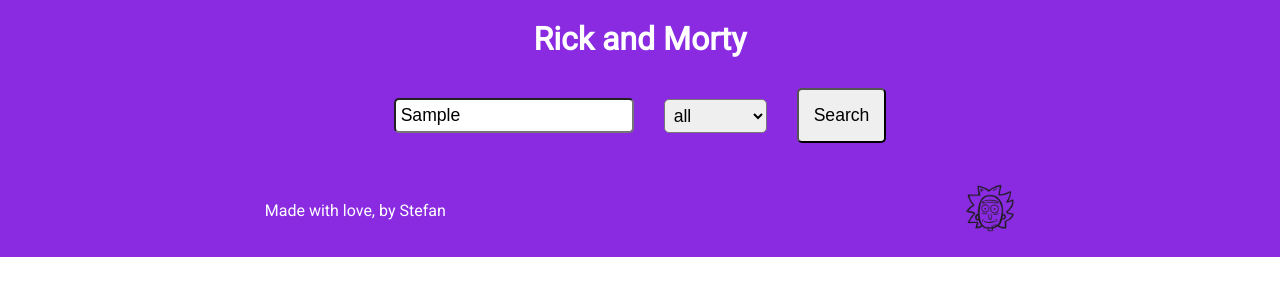
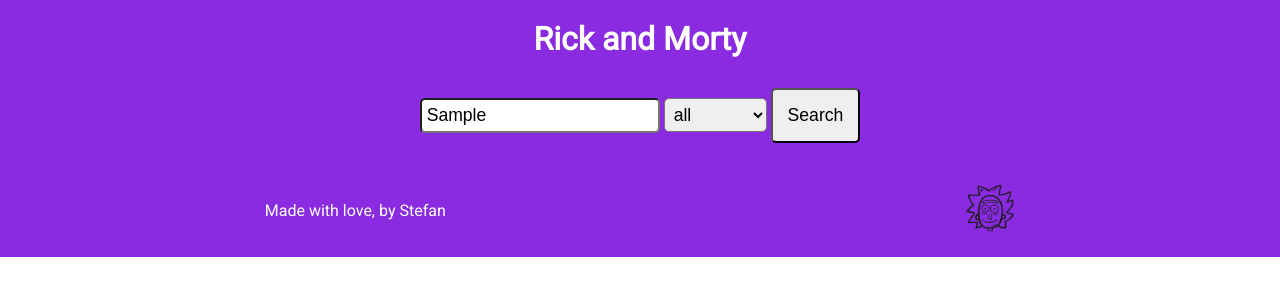
Before and after one commit to s-kond/rick-and-morty-app, a website built with Vite: page index.html in a window 1280 px wide. Both pictures are taken after typing "Sample" into the empty fields and a click on the button "Search". Built offline with nearby package versions, Linux system fonts and the light colour scheme; no server answers.

Commit message:
changed search to form-search

```diff
--- a/index.html
+++ b/index.html
@@ -10,14 +10,16 @@
   <body>
     <header id="header">
       <h1>Rick and Morty</h1>
-      <input class="header__search-input" type="text" placeholder="search by name" data-js="nameSearch">
+      <form action="" data-js="searchForm">
+      <input class="header__search-input" name="search" type="text" placeholder="search by name" data-js="nameSearch">
       <select class="header__filter" name="filter" id="filter" data-js="filter">
         <option value="">all</option>
         <option value="Alive">alive</option>
         <option value="Dead">dead</option>
         <option value="unknown">unknown</option>
       </select>
-      <button type="button" class="header__dataButton" data-js="fetchDataButton">Search</button>
+      <button type="submit" class="header__dataButton" data-js="fetchDataButton">Search</button>
+      </form>
     </header>
 
     <main class="main" id="app">
--- a/src/main.js
+++ b/src/main.js
@@ -1,25 +1,30 @@
 const main = document.querySelector('.main');
-const fetchDataButton = document.querySelector('[data-js="fetchDataButton"]');
+/* const fetchDataButton = document.querySelector('[data-js="fetchDataButton"]'); */
 const filterButton = document.querySelector('[data-js="filter"]');
 const nameSearch = document.querySelector('[data-js="nameSearch"]');
 let apiURL;
+const searchForm = document.querySelector('[data-js="searchForm"]');
+
 
 window.addEventListener('load', () => {
     fetchCards('https://rickandmortyapi.com/api/character/');
 })
 
-fetchDataButton.addEventListener('click', () => {
-    buildAPI();
+searchForm.addEventListener('submit', event => {
+    event.preventDefault();
+    const newForm = new FormData(event.target);
+    const formdata = Object.fromEntries(newForm);
+    buildAPI(formdata);
     fetchCards(apiURL);
 });
 
-function buildAPI(){
-    const filterAPI = filterButton.value.toLowerCase();
-    const search = nameSearch.value.toLowerCase();
-    if (search === ""){
+function buildAPI({search, filter}){
+    const filterAPI = filter.toLowerCase();
+    const search2 = search.toLowerCase();
+    if (search2 === ""){
         return apiURL = `https://rickandmortyapi.com/api/character/${filterAPI ? '?status=' + filterAPI : ''}`;
     } else {
-        return apiURL = `https://rickandmortyapi.com/api/character/${search ? '?name=' + search : ''}${filterAPI ? '&status=' + filterAPI : ''}`;
+        return apiURL = `https://rickandmortyapi.com/api/character/${search2 ? '?name=' + search2 : ''}${filterAPI ? '&status=' + filterAPI : ''}`;
     }
 }
 
```
